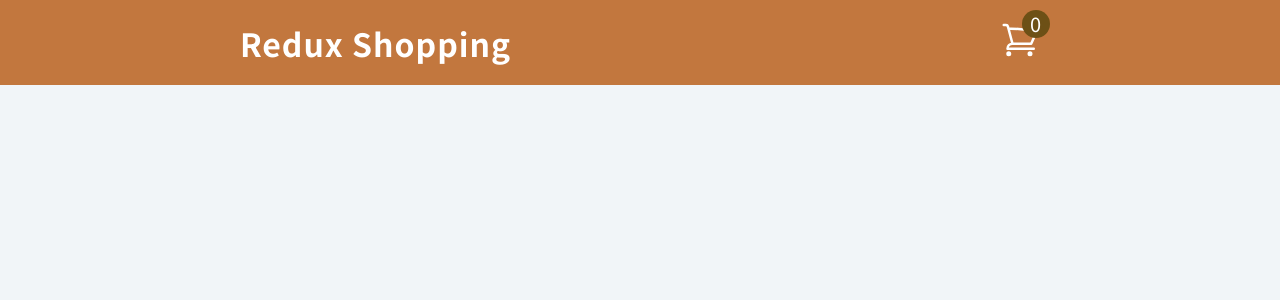
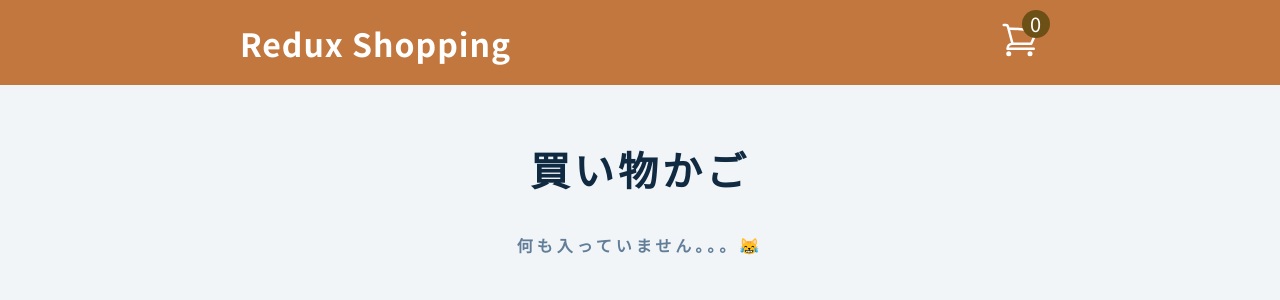
Before and after one commit to toyo09216/redux-shoppingcart-app, a React (Create React App) app: page / in a window 1280 px wide. Shown: the top 300 px of the page. Built offline with nearby package versions, Linux system fonts and the light colour scheme.

Commit message:
[add] 買い物かごに、何も入っていない場合の表示

```diff
--- a/src/App.js
+++ b/src/App.js
@@ -1,11 +1,13 @@
 import logo from './logo.svg';
 import './App.css';
 import Navbar from './components/Navbar';
+import CartContainer from './components/CartContainer';
 
 function App() {
   return (
     <main>
       <Navbar />
+      <CartContainer />
     </main>
   );
 }
--- /dev/null
+++ b/src/components/CartContainer.js
@@ -0,0 +1,17 @@
+import React from 'react'
+import { useSelector } from 'react-redux';
+const CartContainer = () => {
+  const { amount } = useSelector((store) => store.cart);
+  if (amount < 1) {
+    return (
+      <section className='cart'>
+        <header>
+          <h2>買い物かご</h2>
+          <h4 className='empty-cart'>何も入っていません。。。😹</h4>
+        </header>
+      </section>
+    )
+  }
+}
+
+export default CartContainer
```
